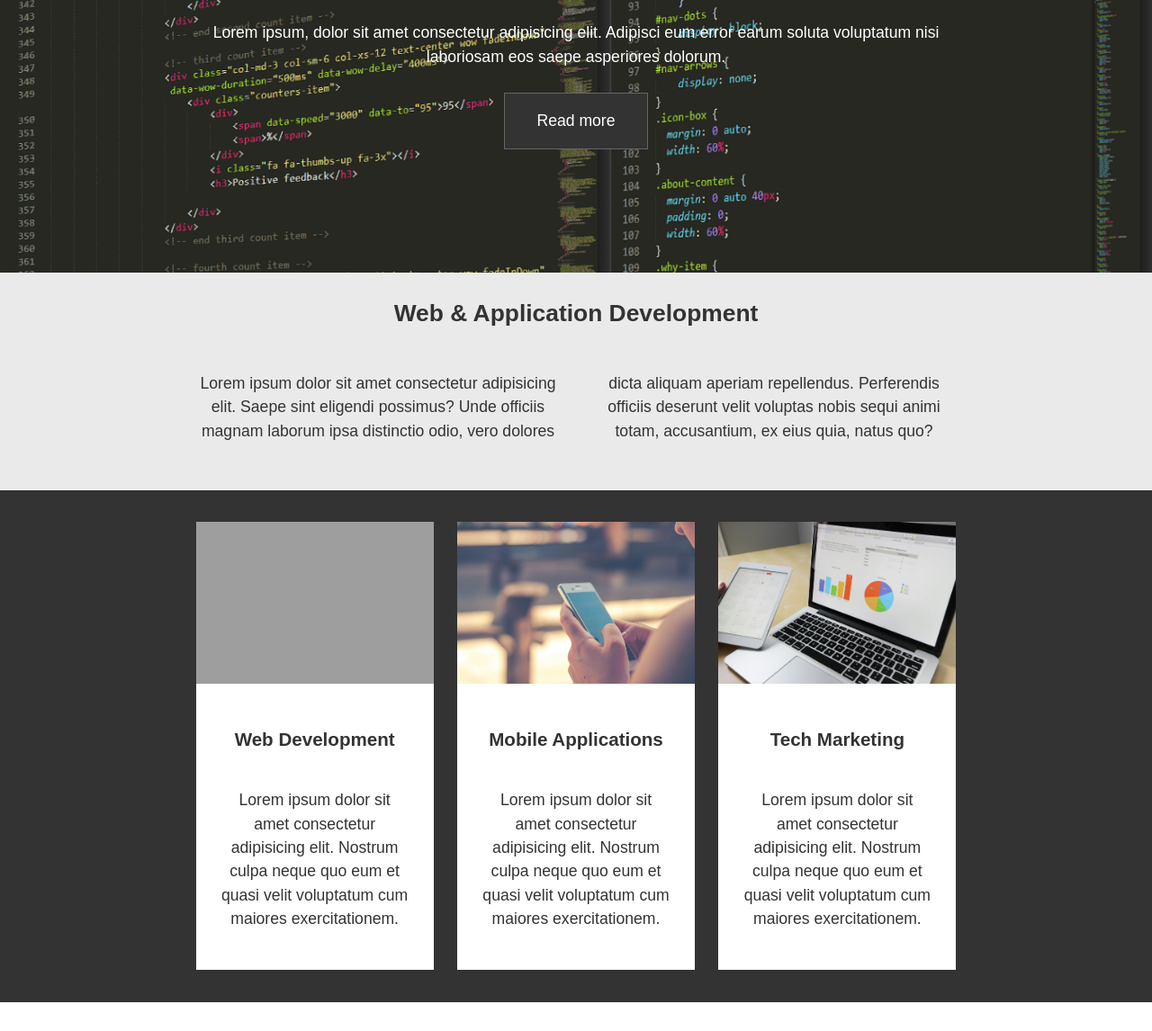
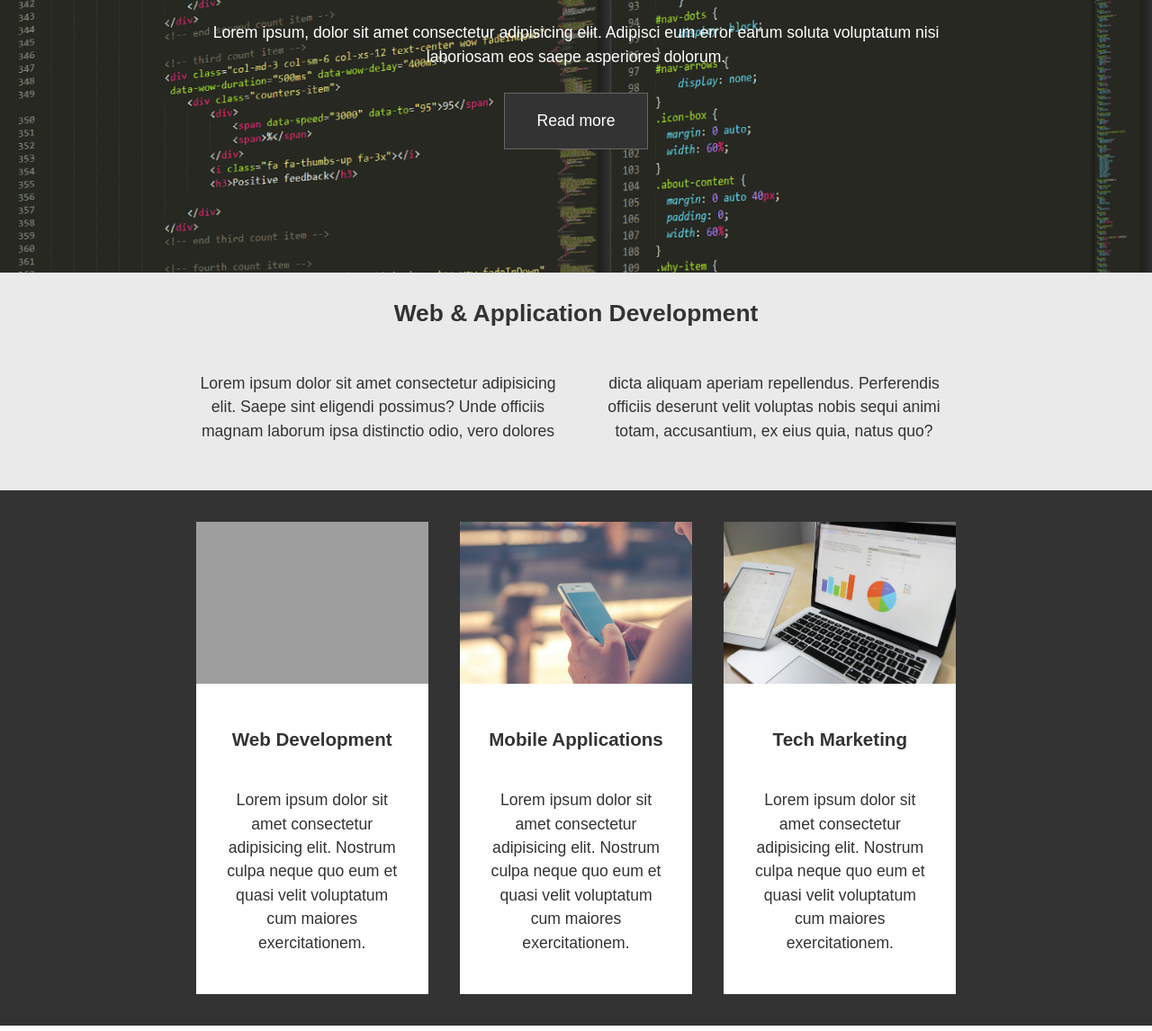
Before and after one commit to AnastasiiaKononova/box-model, a plain HTML site: page index.html in a window 1280 px wide. Shown: the part 147-1293 px from the top of the page at 90% size. Drawn offline with Linux system fonts and the light colour scheme; grey boxes are pictures that could not be loaded.

Commit message:
Fix direction width

```diff
--- a/assets/css/style.css
+++ b/assets/css/style.css
@@ -98,9 +98,9 @@ footer {
 
 .direction-item {
   display: inline-block;
-  width: 30%;
-  margin: 0 1.5%;
+  width: calc((100% / 3) - 2em);
   padding: 0;
+  margin: 0 1em;
   font-size: 17.6px;
   background-color: #fff;
   color: #333;
```
